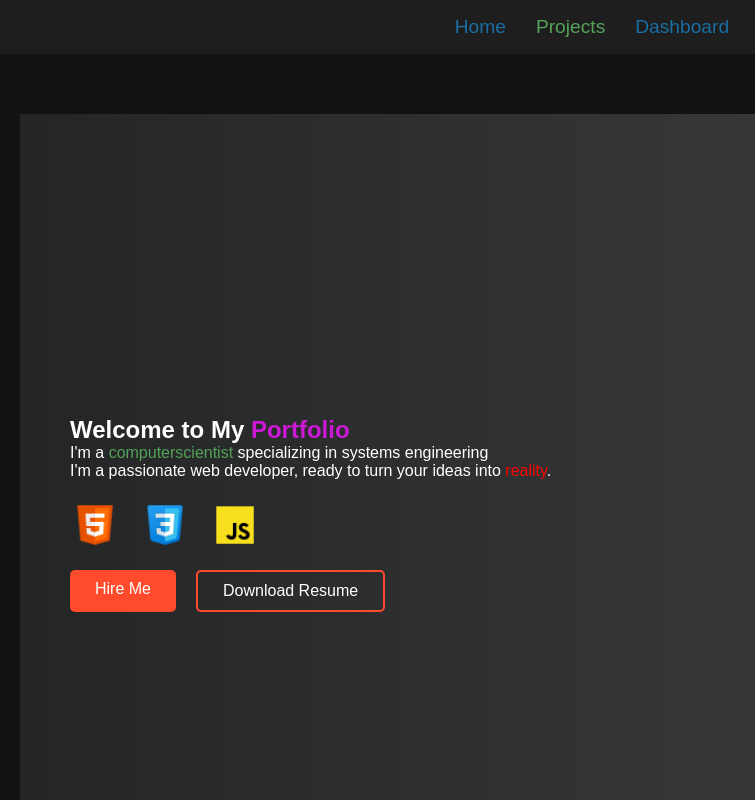
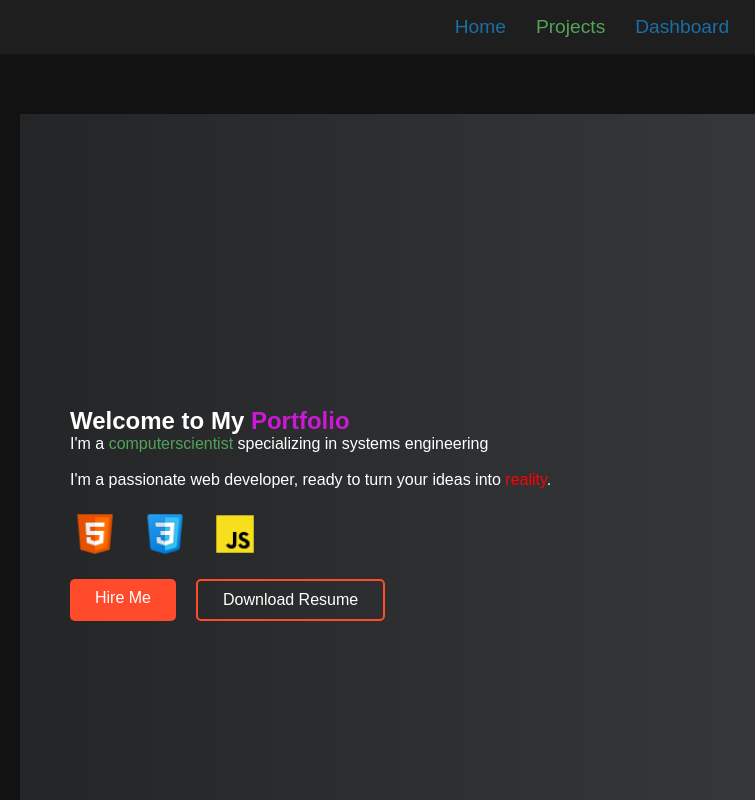
Before and after one commit to JakeSparrow1/Chibwanta.github.io, a plain HTML site: page index.html in a window 1280 px wide. Shown: the top 800 px of the page, 0-755 px from the left. Drawn offline with Linux system fonts and the light colour scheme.

Commit message:
Update index.html

```diff
--- a/index.html
+++ b/index.html
@@ -27,7 +27,7 @@
         <div class="hero">
             <div class="hero-text">
                 <h1><span>Welcome</span> to My <span2>Portfolio</span2></h1>
-                <p>I'm a <span101>computerscientist</span101> specializing in systems engineering</p>
+                <p>I'm a <span101>computerscientist</span101> specializing in systems engineering</p> <br>
                 <p>I'm a passionate web developer, ready to turn your ideas into <span51>reality</span51>.</p>
 
 
```
